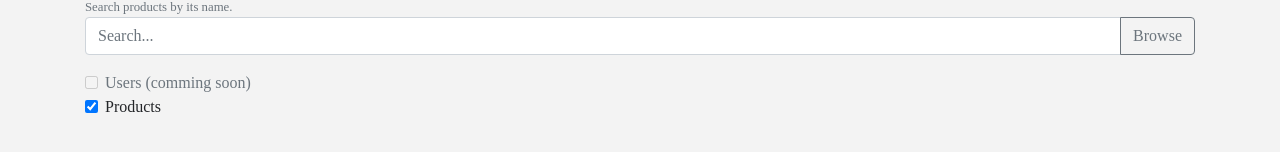
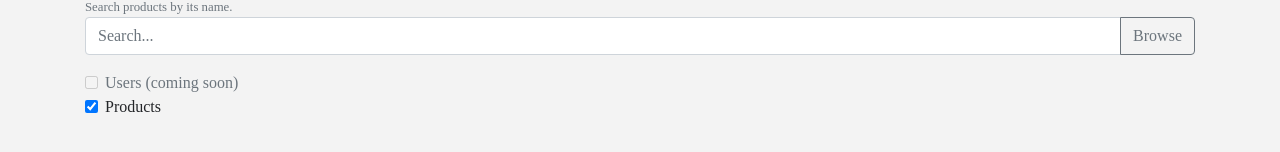
Before and after one commit to alexmirmao/CryptoStockZ, a React (Create React App) app in the folder cryptostockz-front/: page /search in a window 1280 px wide. Shown: the part 164-316 px from the top of the page. Built offline with nearby package versions, Linux system fonts and the light colour scheme; a web font is replaced by a local one.

Commit message:
solo una palabra que estaba mal escrita

```diff
--- a/cryptostockz-front/src/components/Search/Search.js
+++ b/cryptostockz-front/src/components/Search/Search.js
@@ -46,7 +46,7 @@ export default class Search extends Component {
       }.bind(this))
       .catch(function (error) {
         console.log(error);
-        alert("Something went Wrong")
+        alert("Something went wrong")
       });
   }
 
@@ -70,7 +70,7 @@ export default class Search extends Component {
             </InputGroup.Append>
           </InputGroup>
           <Form.Group controlId="formBasicCheckbox">
-            <Form.Check type="checkbox" label="Users (comming soon)" disabled />
+            <Form.Check type="checkbox" label="Users (coming soon)" disabled />
             <Form.Check type="checkbox" label="Products" checked readOnly />
           </Form.Group>
         </div>
```
